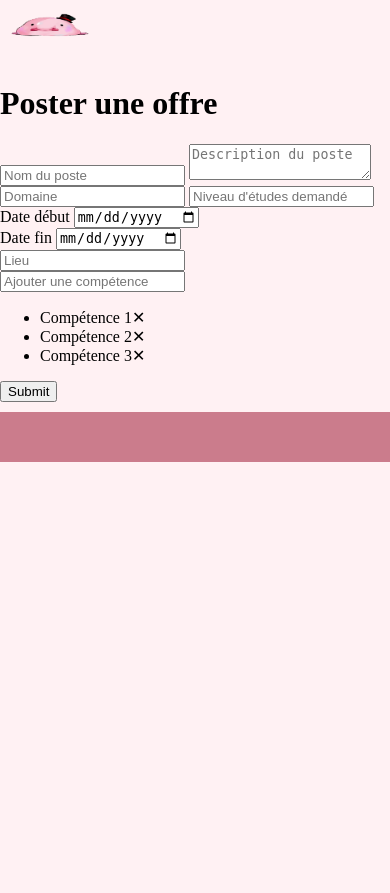
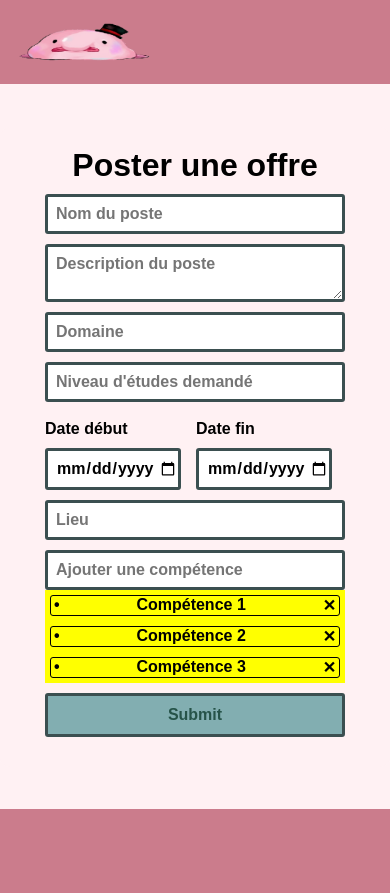
Before and after one commit to En0ri4n/Projet-Web, a PHP site: page /poster_offre.html in a window 390 px wide. Before the commit the page ends 462 px from the top, so only its background shows below. Run offline with PHP 8.4, Linux system fonts and the light colour scheme.

Commit message:
Add responsive and merge from poster_offre.html CSS

```diff
--- a/styles/style.css
+++ b/styles/style.css
@@ -1,95 +1,177 @@
+* {
+    font-family: 'Century Gothic', sans-serif;
+    margin: 0;
+    padding: 0;
+}
+
 body {
-    background-color: #FFF1F3;
     display: flex;
     flex-direction: column;
-    gap:10px;
-    margin:0;
-    padding:0:
 }
 
-img{
-    height:50px;
+.header {
+    background-color: #CB7C8C;
+    height: 10vh;
+
+    img {
+        width: inherit;
+        height: 100%;
+    }
 }
 
-.navbar{
-    background-color: #CB7C8C;
+main {
+    background-color: #FFF1F3;
+
+    display: flex;
+    justify-content: center;
+    align-items: center;
+
+    padding: 5vh 0 5vh 0;
+
+    flex: 1;
+}
+
+.form {
+    display: flex;
+    flex-direction: column;
+    justify-content: center;
+    align-items: center;
+
+    width: min(500px, 100%);
+
+    background-color: #FFF1F3;
+    border: 5px solid #82AEB1;
+    border-radius: 10px;
+    box-shadow: 0 0 10px 0 rgba(0, 0, 0, 0.2);
+
+    padding: 20px 0 20px 0;
+}
+
+.form__inputs {
+    display: flex;
+    flex-direction: column;
+    width: 300px;
+
+    .form-input, textarea, select {
+        box-sizing: border-box;
+        margin: 10px 0 0 0;
+        padding: 8px 0px 8px 8px;
+        border-radius: 3px;
+        border: 3px solid #3b4f50;
+        font-size: 1em;
+        font-weight: bold;
+        width: 100%;
+    }
+
+    #dates {
         display: flex;
         flex-direction: row;
+        justify-content: space-between;
+        width: 100%;
+
+        div {
+            display: flex;
+            flex-direction: column;
+            justify-content: center;
+            width: 80%;
+
+            .form-input {
+                width: 90%;
+            }
+        }
     }
 
-.logo{
+    .skills-div {
+        display: flex;
+        flex-direction: column;
 
+
+        .skills-list {
+            display: flex;
+            flex-direction: row;
+            gap: 10px;
+
+            ul {
+                padding: 5px;
+                width: 100%;
+                background-color: yellow;
+                display: flex;
+                flex-direction: column;
+                flex-wrap: wrap;
+                gap: 10px;
             }
 
-.liens{
+            ul li {
+                font-family: "Century Gothic", sans-serif;
+                font-weight: bold;
+                font-size: 1em;
+                display: inline-block;
+                border: 1px solid black;
+                cursor: pointer;
 
+                display: flex;
+                flex-direction: row;
+                justify-content: space-between;
+                padding: 0 3px 0 3px;
+
+                border-radius: 3px;
+
+                &:before {
+                    content: "•";
                 }
 
-.input_box_long{
-    height:100px;
+                &:hover {
+                    background-color: #82AEB1;
+                }
+            }
+        }
     }
 
-.input_box{
-    width:340px
+    label {
+        font-family: "Century Gothic", sans-serif;
+        font-weight: bold;
+    }
 }
 
-footer{
-    background-color: #CB7C8C;
-    height:50px;
-}
-.lignes{
-    display: flex;
-    flex-direction: row;
-    gap:50px;
+
+.submit {
+    margin: 10px 0 10px 0;
+    padding: 10px 0 10px 0;
+    border-radius: 3px;
+    border: 3px solid #3b4f50;
+    background-color: #82AEB1;
+    color: rgba(3, 49, 33, 0.72);
+    font-weight: bold;
+    cursor: pointer;
+    width: 100%;
+    font-size: 1em;
 }
 
-.bouton{
-    width: 100px;
-    background-color:#82AEB1 ;
-}
-
-.poster{
-    background-color:#82AEB1 ;
-    text-align:center;
-    width : 340px;
-    height: 50px;
-}
-
-.titre1{
-    font-size: 30px;
-    font-weight: bold;
-
-}
-
-.texte_form{
+.texte_form {
     display: flex;
     flex-direction: column;
     gap: 20px;
     text-align: start;
 }
 
-.input_form{
+.input_form {
     display: flex;
     flex-direction: column;
-    gap:20px;
+    gap: 20px;
 }
 
-.formulaire{
-    display: flex;
-    flex-direction:column;
-    gap:10px;
+.footer {
+    background-color: #CB7C8C;
+    height: 10vh;
 }
 
-.ajout{
-    display:flex;
+@media all and (max-width: 600px) {
+    .form {
+        border: none;
+        box-shadow: none;
+    }
+
+    #dates {
         flex-direction: column;
     }
-
-.barre{
-    display: flex;
-    flex-direction: row;
 }
-
-.page{
-    gap: 10px;
-}
```
Lines whose indentation alone changed are shown as unchanged.
